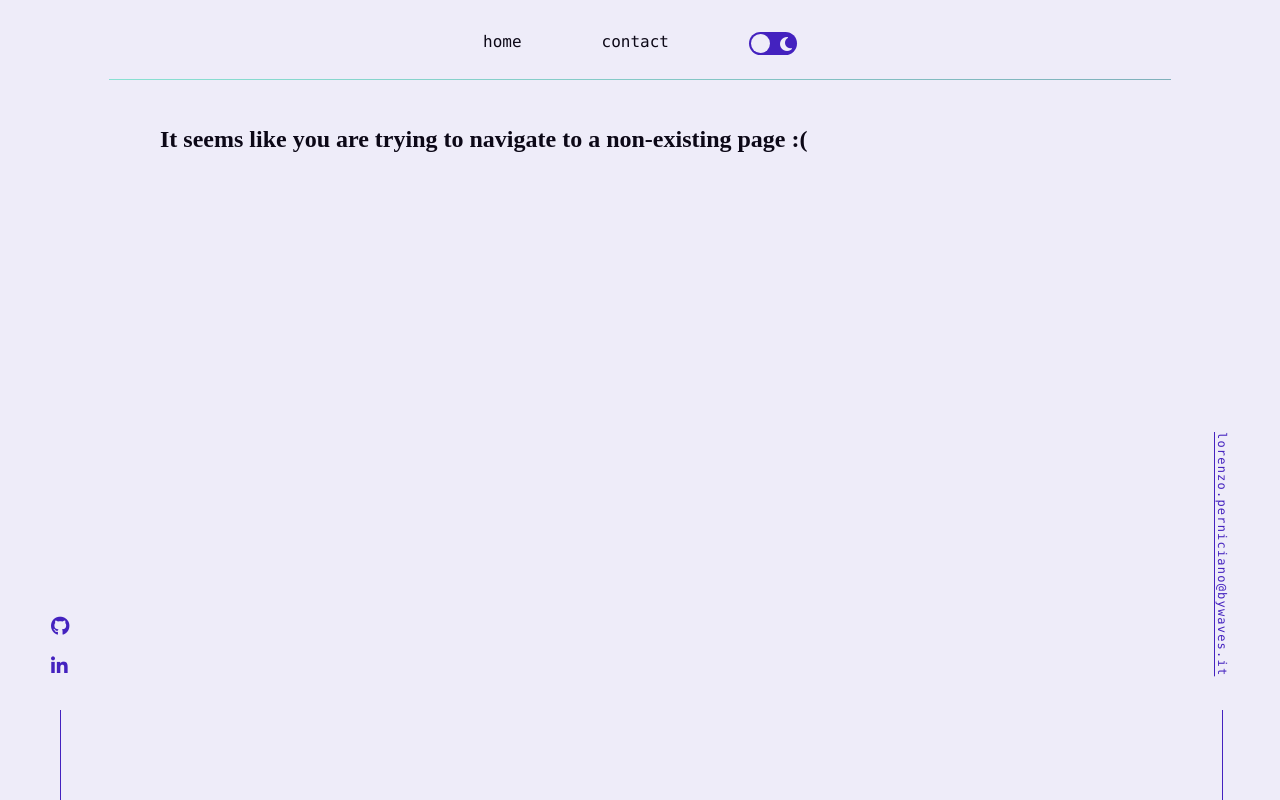
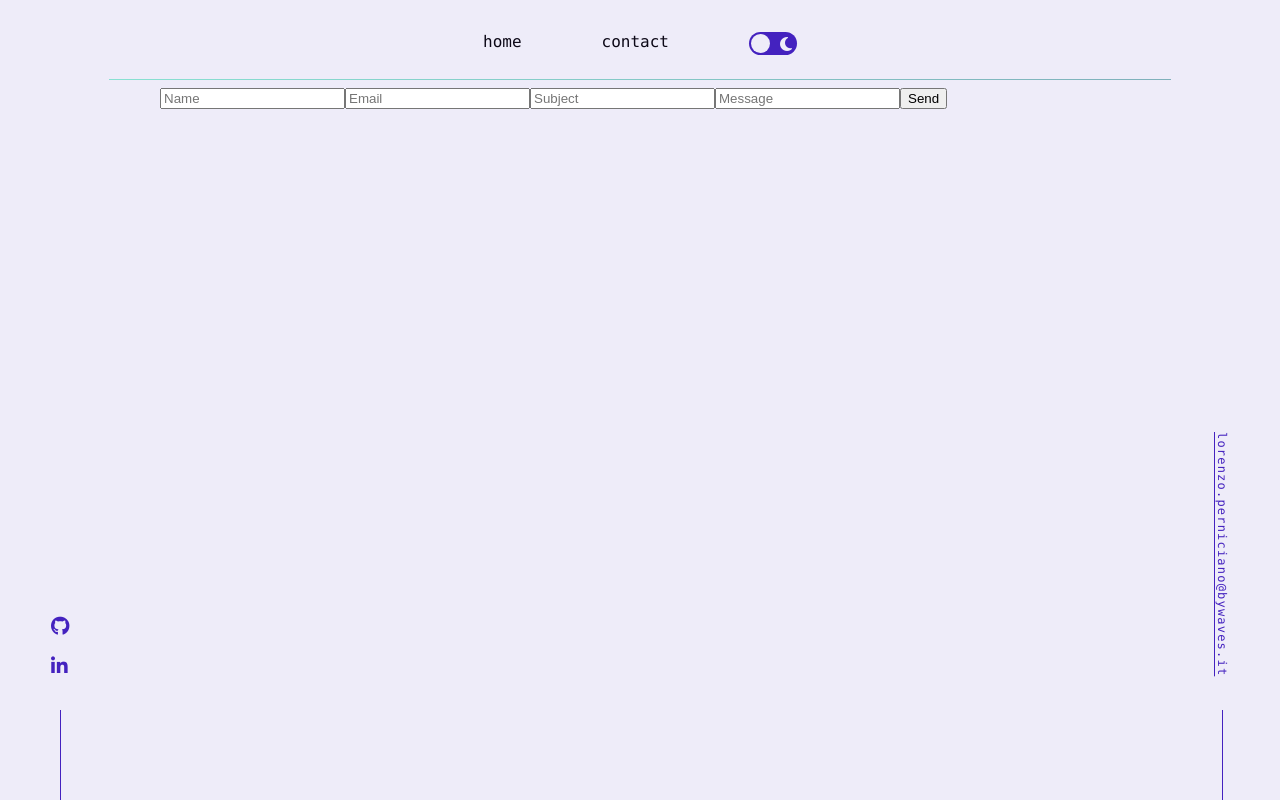
Before and after one commit to Loreperni/portfolio, an Angular app: page /contact in a window 1280 px wide. Built offline with nearby package versions, Linux system fonts and the light colour scheme.

Commit message:
prove contact

```diff
--- a/src/app/app-routing.module.ts
+++ b/src/app/app-routing.module.ts
@@ -2,8 +2,10 @@ import { NgModule } from '@angular/core';
 import { RouterModule, Routes } from '@angular/router';
 import { HomepageComponent } from './homepage/homepage.component';
 import { PageNotFoundComponent } from './page-not-found/page-not-found.component';
+import { ContactComponent } from './contact/contact.component';
 
 const routes: Routes = [
+  { path: 'contact', component: ContactComponent },
   { path: 'homepage', component: HomepageComponent },
   { path: '', redirectTo: 'homepage', pathMatch: 'full' },
   { path: '**', component: PageNotFoundComponent },
--- /dev/null
+++ b/src/app/contact/contact.component.html
@@ -0,0 +1,9 @@
+<!--FIXME: sistema il contactComponent-->
+
+<form action="https://formsubmit.co/el/tohitu" method="POST">
+  <input type="text" name="name" required placeholder="Name">
+  <input type="email" name="email" required placeholder="Email">
+  <input type="text" name="subject" required placeholder="Subject">
+  <input type="msg" required placeholder="Message">
+  <button type="submit">Send</button>
+</form>
--- a/src/app/nav-bar/nav-bar.component.html
+++ b/src/app/nav-bar/nav-bar.component.html
@@ -17,4 +17,3 @@
   </nav>
   <hr class="hr-animate" />
 </div>
-<!--<li>  <button (click)="toggleDarkTheme()"></button></li>-->
```
Also changed, not shown: src/app/app.module.ts (+10 -7 lines), src/app/contact/contact.component.ts (added, +14 -0 lines), src/app/contact/contact.component.css (added), 1 other file (tests, documents, lock files or other folders).
